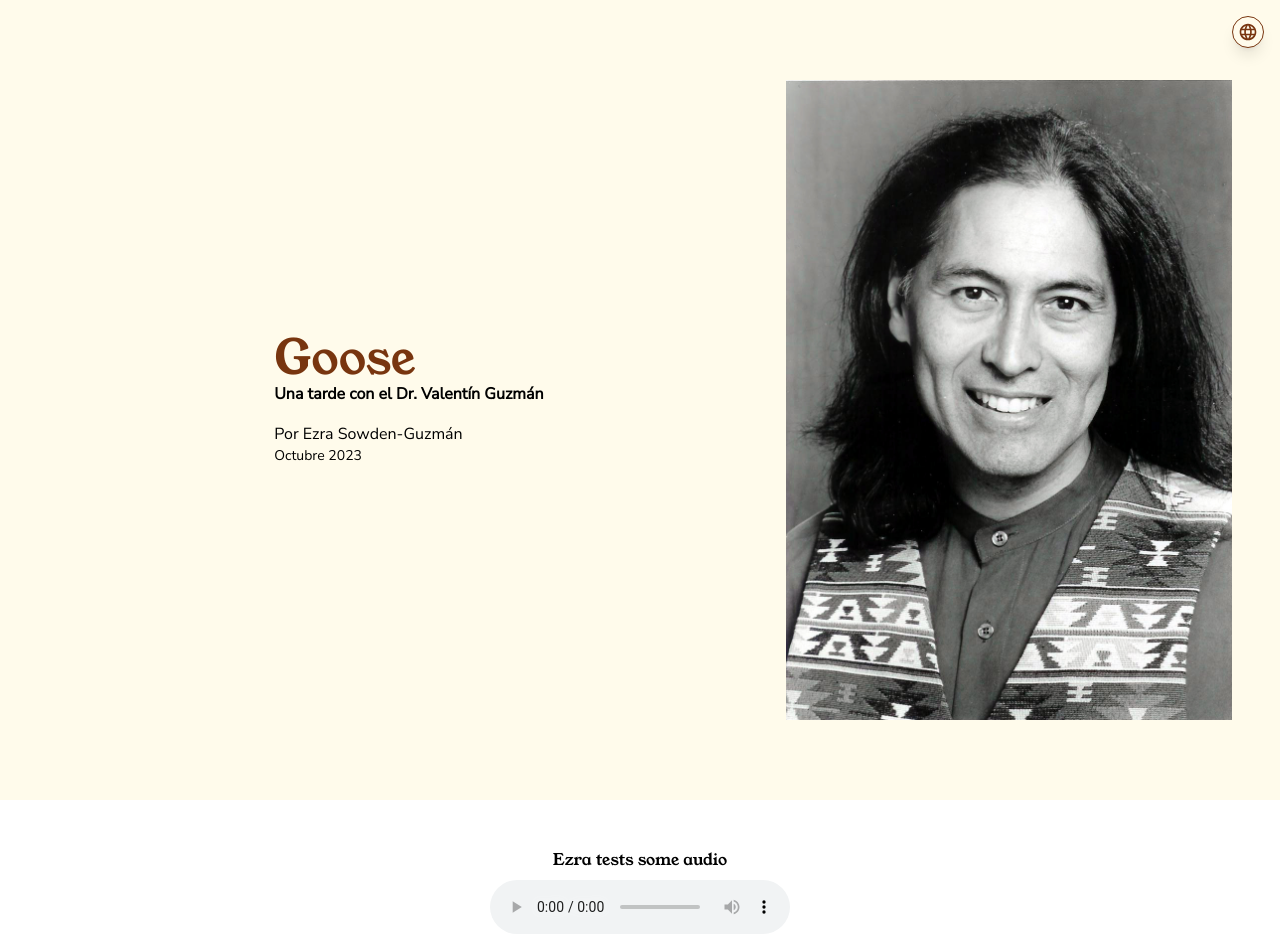
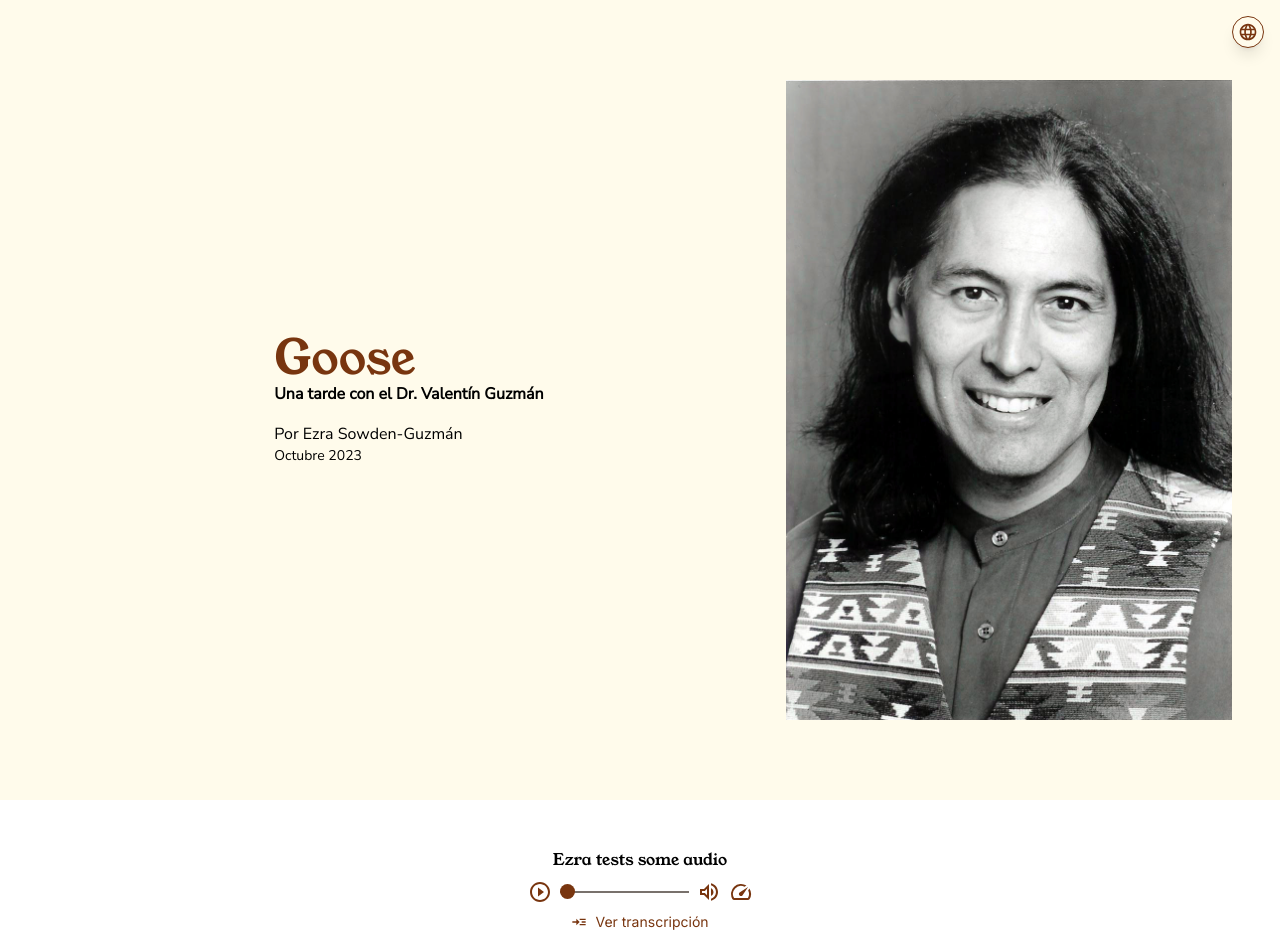
Before and after one commit to ezra-sg/portfolio, a Next.js app: page /val/es in a window 1280 px wide. Shown: the top 944 px of the page. Built offline with nearby package versions, Linux system fonts and the light colour scheme.

Commit message:
begin adding custom audio player

```diff
--- /dev/null
+++ b/components/val/audio/audio-player.scss
@@ -0,0 +1,42 @@
+@mixin track-styles {
+    @apply bg-stone-500 dark:bg-white;
+
+    height: 2px;
+}
+
+@mixin thumb-styles {
+    @apply bg-amber-900 dark:bg-amber-200;
+
+    width: 15px;
+    height: 15px;
+    border-radius: 50%;
+    margin-top: -7px;
+    cursor: pointer;
+}
+
+.c-audio-player {
+    &__scrubber {
+        -webkit-appearance: none;
+        appearance: none;
+
+        // moz and webkit selectors must be separate; they do not  work if comma-separated
+        &::-moz-range-track {
+            @include track-styles;
+        }
+
+        &::-webkit-slider-runnable-track {
+            @include track-styles;
+        }
+
+        &::-moz-range-thumb {
+            @include thumb-styles;
+            appearance: none;
+        }
+
+        &::-webkit-slider-thumb {
+            -webkit-appearance: none;
+            appearance: none;
+            @include thumb-styles;
+        }
+    }
+}
--- /dev/null
+++ b/components/val/audio/audio-player.tsx
@@ -0,0 +1,94 @@
+import { useEffect, useRef, useState } from 'react';
+import {
+    MdPlayCircleOutline,
+    MdOutlinePauseCircleOutline,
+    MdOutlineVolumeUp,
+    MdSpeed,
+} from 'react-icons/md';
+
+import './audio-player.scss';
+
+export type AudioPlayerProps = {
+    src: string;
+    labelledBy: string; // the id of the element which describes the audio
+};
+
+export default function AudioPlayer({ src, labelledBy }: AudioPlayerProps) {
+    const [isPlaying, setIsPlaying] = useState(false);
+    const audioElementRef = useRef<HTMLAudioElement | null>(null);
+    const scrubberElementRef = useRef<HTMLInputElement | null>(null);
+
+    useEffect(() => {
+        const audioElement = audioElementRef.current!;
+        const scrubberElement = scrubberElementRef.current!;
+
+        const setScrubberMax = () => {
+            scrubberElement.max = audioElement.duration.toString();
+        };
+
+        const updateScrubberPosition = () => {
+            scrubberElement.value = audioElement.currentTime.toString();
+        };
+
+        const updateAudioPosition = () => {
+            audioElement.currentTime = Number(scrubberElement.value);
+        };
+
+        if (audioElement.readyState >= 1) {
+            setScrubberMax();
+        } else {
+            audioElement.addEventListener('loadedmetadata', setScrubberMax);
+        }
+        audioElement.addEventListener('timeupdate', updateScrubberPosition);
+        scrubberElement.addEventListener('input', updateAudioPosition);
+
+        return () => {
+            audioElement.removeEventListener('loadedmetadata', setScrubberMax);
+            audioElement.removeEventListener('timeupdate', updateScrubberPosition);
+            scrubberElement.removeEventListener('input', updateAudioPosition);
+        };
+    }, []);
+
+    useEffect(() => {
+        if (!audioElementRef.current) {
+            return;
+        }
+
+        if (isPlaying) {
+            audioElementRef.current.play();
+        } else {
+            audioElementRef.current.pause();
+        }
+    }, [isPlaying]);
+
+    return (<>
+        <div className="flex items-center gap-2 text-2xl text-amber-900">
+            {/* eztodo add keydown handler */}
+            <div onClick={() => setIsPlaying(!isPlaying)}>
+                {isPlaying ? <MdOutlinePauseCircleOutline aria-hidden= "true" /> : <MdPlayCircleOutline aria-hidden="true" />}
+            </div>
+
+            {/* eztodo add aria label */}
+            <input
+                ref={scrubberElementRef}
+                type="range"
+                id="volume"
+                min="0"
+                step="0.1"
+                defaultValue={0}
+                className="c-audio-player__scrubber"
+            />
+
+            <MdOutlineVolumeUp />
+
+            <MdSpeed />
+        </div>
+        <audio
+            ref={audioElementRef}
+            controls
+            src={src}
+            aria-labelledby={labelledBy}
+            hidden
+        />
+    </>);
+}
--- a/components/val/audio/audio-with-transcript.tsx
+++ b/components/val/audio/audio-with-transcript.tsx
@@ -4,6 +4,7 @@ import { MdReadMore } from 'react-icons/md';
 import { useI18n } from '@/hooks/useI18n';
 
 import Modal from '@/components/val/modal/modal';
+import AudioPlayer from './audio-player';
 
 export type AudioWithTranscriptProps = {
     description: string; // a short description of the audio
@@ -39,7 +40,8 @@ export default function AudioWithTranscript({ description, title, transcript, sr
                 {title}
             </h3>
 
-            <audio controls src={src} aria-labelledby={titleId} />
+            <AudioPlayer src={src} labelledBy={titleId} />
+            {/* <audio controls src={src} aria-labelledby={titleId} /> */}
 
             <Modal trigger={modalTrigger} description={shapedDescription} title={title}>
                 {transcript.map((paragraph, index) => (
--- a/components/val/modal/modal.tsx
+++ b/components/val/modal/modal.tsx
@@ -59,11 +59,8 @@ export default function Modal({ children, description, title, trigger }: ModalPr
     }
 
     const handleClickOutside = (event: MouseEvent) => {
-        if (!dialogRef.current || !dialogInnerRef.current) {
-            return;
-        }
         const clickedElement = event.target as HTMLElement;
-        const userClickedAway = !dialogInnerRef.current.contains(clickedElement);
+        const userClickedAway = !dialogInnerRef.current!.contains(clickedElement);
 
         if (userClickedAway) {
             setModalIsVisible(false);
```
